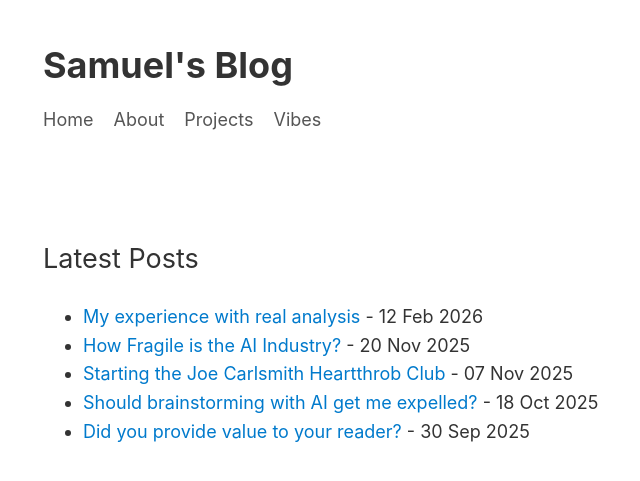
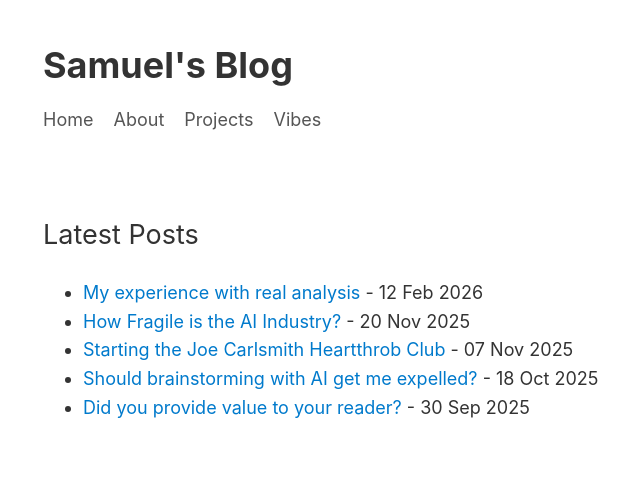
Before and after one commit to sacchen/sacchen.github.io, a Jekyll site: the page built from index.md, in a window 1280 px wide. Shown: the top 481 px of the page, without its empty margins (197-837 px from the left). Built offline with Jekyll 4.4.1, drawn with Linux system fonts in a browser that asks for light colours.

Commit message:
Tighten header spacing

```diff
--- a/assets/css/style.css
+++ b/assets/css/style.css
@@ -48,7 +48,7 @@
   }
 
   .site-header {
-    margin-bottom: 40px;
+    margin-bottom: 16px;
   }
 
   /* Style the main site title in the header differently from post titles */
```
